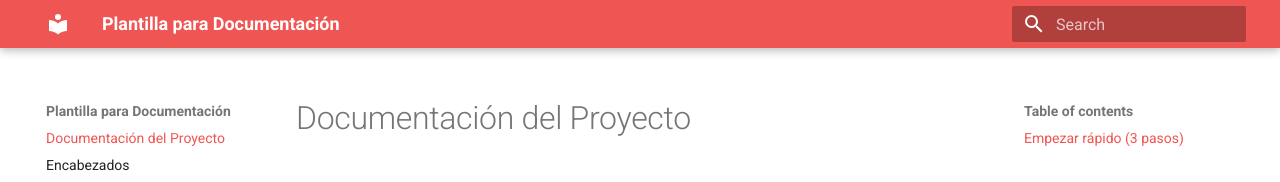
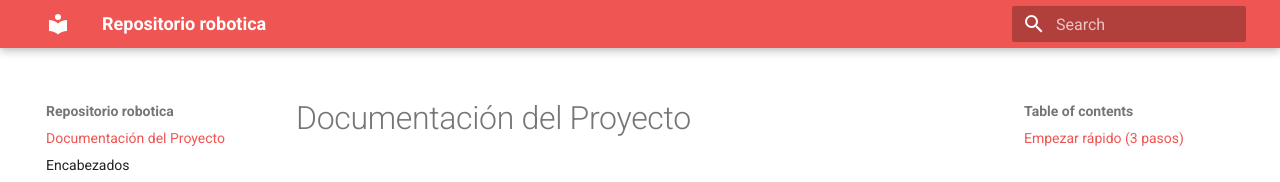
Before and after one commit to BrianSimpson01/robotica-aplicada-, an MkDocs documentation site: the page built from docs/index.md, in a window 1280 px wide. Shown: the top 182 px of the page. Built offline with MkDocs 1.6.1 and Material for MkDocs 9.7.7, drawn with Linux system fonts in a browser that asks for light colours.

Commit message:
Update site name in mkdocs configuration

```diff
--- a/mkdocs.yml
+++ b/mkdocs.yml
@@ -1,4 +1,4 @@
-site_name: Plantilla para Documentación
+site_name: Repositorio robotica
 markdown_extensions:
   - pymdownx.highlight:
       anchor_linenums: true
```
